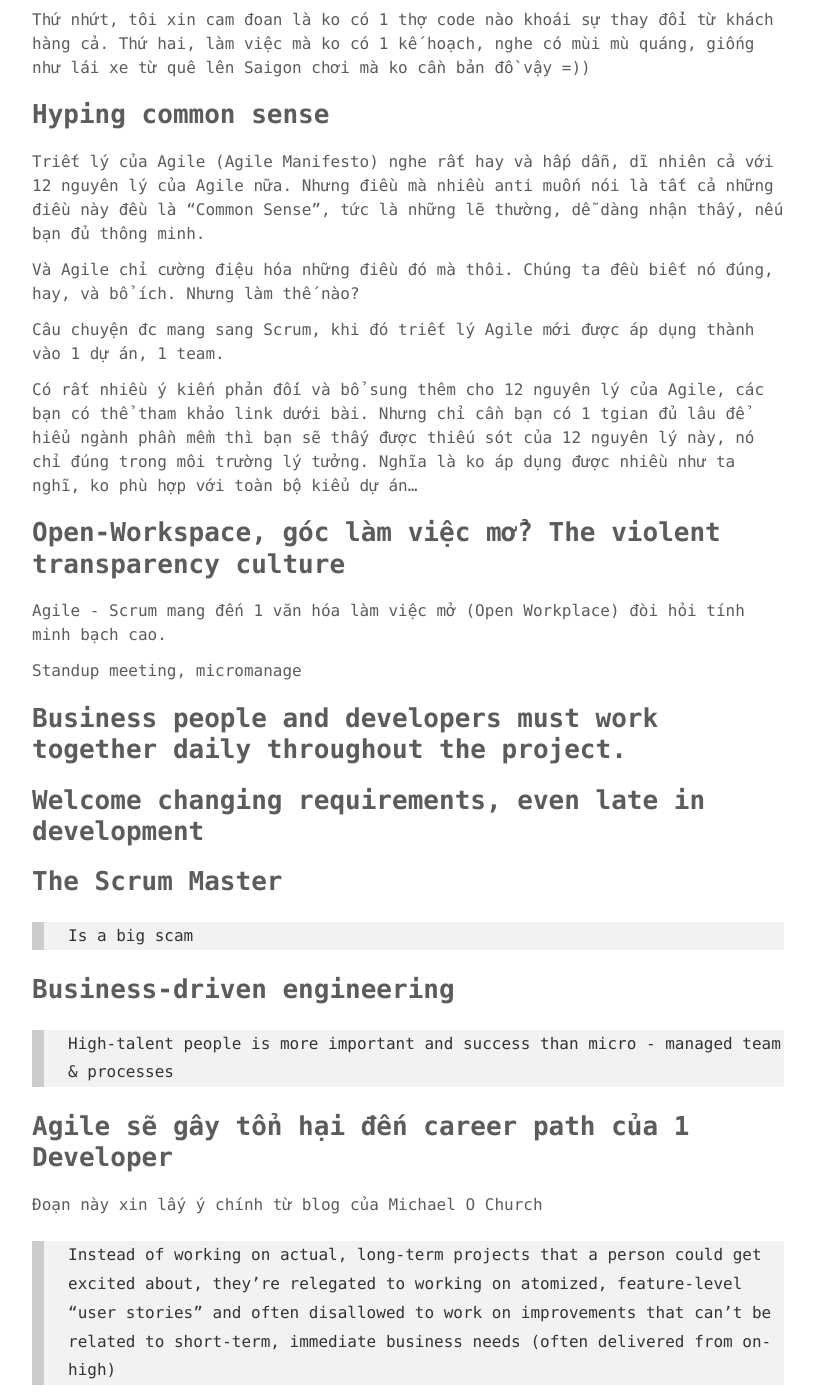
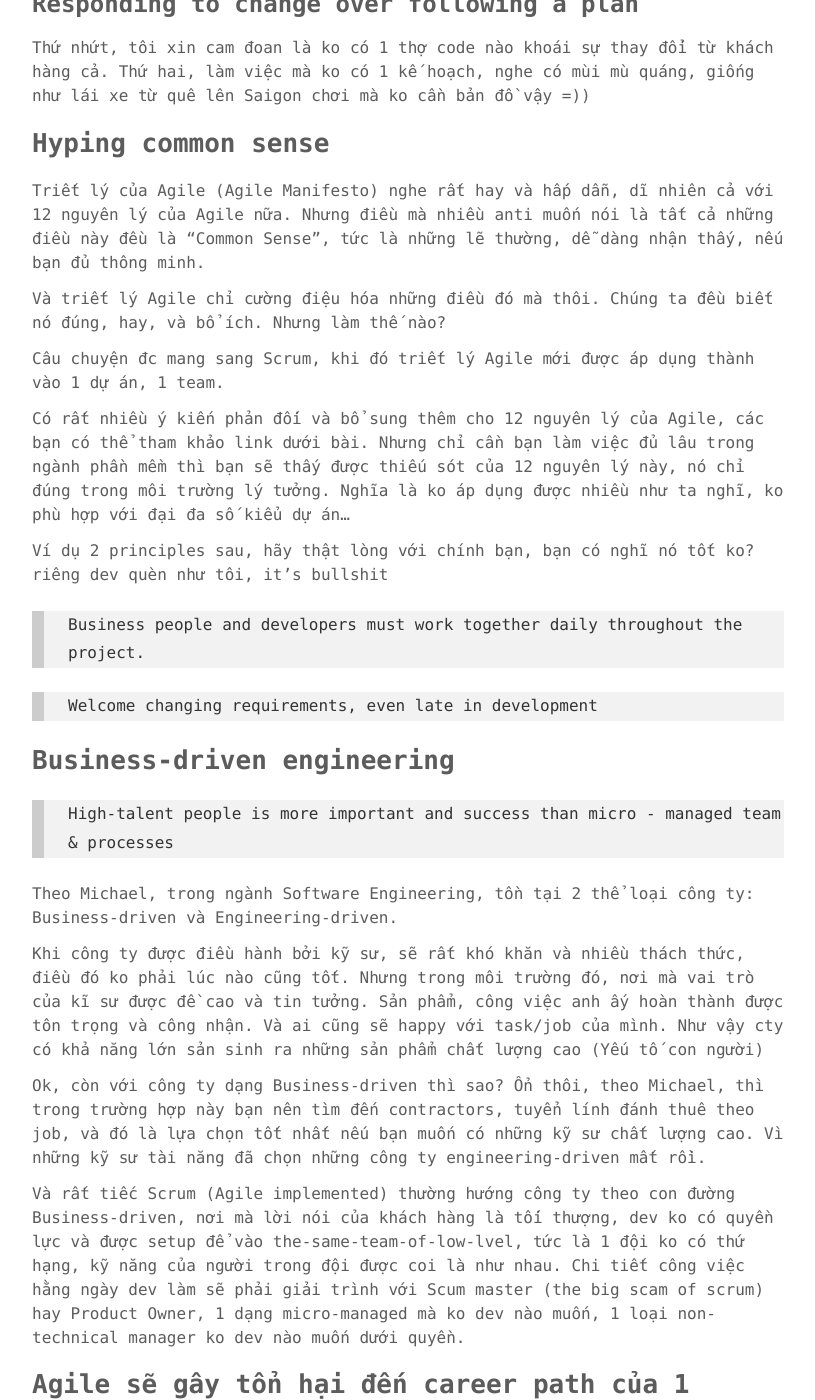
Before and after one commit to phuoc-thanh/phuoc-thanh.github.io, a Jekyll site: the page built from _posts/2017-04-17-agile-a-risky-adventure.md, in a window 1280 px wide and 1400 px high, scrolled down 2352 px. Shown: the whole window, without its empty margins (232-1047 px from the left). Built offline with Jekyll 4.4.1, drawn with Linux system fonts in a browser that asks for light colours; comment, search, counter and statistics services are not loaded; some of the changed text lies outside the part shown.

Commit message:
add a post of hashtable, add a section for agile post

```diff
--- a/_posts/2017-04-17-agile-a-risky-adventure.md
+++ b/_posts/2017-04-17-agile-a-risky-adventure.md
@@ -6,7 +6,7 @@ description: "Agile - Một chuyến phiêu lưu đầy rủi ro"
 keywords: "agile, scrum, disease, evil, methodology"
 ---
 
-### [Đây là 1 bài viết rất dài và chưa hoàn thành !]
+### [Tổng hợp, biên dịch từ nhiều nguồn, có diễn giải theo ý kiến riêng]
 
 # Agile - Một chuyến phiêu lưu đầy rủi ro
 
@@ -14,7 +14,7 @@ Cho tới nay, 2017. Agile nói chung (bao gồm cả Scrum) đã trở thành 1
 
 Tập đoàn đa quốc gia với mọi thứ đang trong khuôn khổ vận hành trơn tru bỗng 1 ngày đòi đổi mới với qui trình "Agile".
 Công ty lớn, trung bình sau khi quá mệt mỏi với CMMI đã được 1 vài anh gạo cội rỉ tai về "Scrum".
-Nhóm khởi nghiệp năng động, đầy hoài bão,, tất nhiên không thể bỏ qua "Agile" hay XP Programming.
+Nhóm khởi nghiệp năng động, đầy hoài bão, tất nhiên không thể bỏ qua "Agile" hay XP Programming.
 Khách hàng cấp tiến, trong buổi hợp mời thầu, cũng hỏi cả nhà thầu: "Anh nghĩ như thế nào về Agile vs Traditional".
 
 Và những nơi đang áp dụng Agile vào quá trình sản xuất phần mềm, thật sự những con người ở đó đang tham gia vào 1 chuyến phiêu lưu đầy rủi ro.
@@ -43,8 +43,8 @@ Như vậy, cơ bản nó ko mang lại lợi ích gì nhiều.
 
 ### Customer collaboration over contract negotiation
 Okay, đồng ý nhưng như trên, trong 1 số trường hợp, nó không mang lại lợi ích thực sự.
-Kinh nghiệm cá nhân thì cái việc "Customer collaboration" thực sự là 1 thảm họa của dev. Đôi khi 1 task đơn giản, bạn phải bỏ tận 6h chỉ để get confirm từ customer, sau đó dev 2h. Vui he.
-Chưa kể là khi được đà custom, change mà ko có evidence, contract, cực kỳ rủi ro và nó xảy ra cũng thường xuyên lắm :))
+Kinh nghiệm cá nhân thì cái việc "Customer collaboration" thực sự là 1 thảm họa của dev. Đôi khi 1 task đơn giản, bạn phải bỏ tận 6h chỉ để get confirm từ customer, sau đó dev 2h. Vui vẻ.
+Chưa kể là khi được đà custom, change mà ko có evidence, contract, aggrement thì cực kỳ rủi ro và nó xảy ra cũng thường xuyên lắm :))
 
 ### Responding to change over following a plan
 Thứ nhứt, tôi xin cam đoan là ko có 1 thợ code nào khoái sự thay đổi từ khách hàng cả.
@@ -55,29 +55,30 @@ Thứ hai, làm việc mà ko có 1 kế hoạch, nghe có mùi mù quáng, gi
 Triết lý của Agile (Agile Manifesto) nghe rất hay và hấp dẫn, dĩ nhiên cả với 12 nguyên lý của Agile nữa.
 Nhưng điều mà nhiều anti muốn nói là tất cả những điều này đều là "Common Sense", tức là những lẽ thường, dễ dàng nhận thấy, nếu bạn đủ thông minh.
 
-Và Agile chỉ cường điệu hóa những điều đó mà thôi. Chúng ta đều biết nó đúng, hay, và bổ ích. Nhưng làm thế nào?
+Và triết lý Agile chỉ cường điệu hóa những điều đó mà thôi. Chúng ta đều biết nó đúng, hay, và bổ ích. Nhưng làm thế nào?
 
 Câu chuyện đc mang sang Scrum, khi đó triết lý Agile mới được áp dụng thành vào 1 dự án, 1 team.
 
-Có rất nhiều ý kiến phản đối và bổ sung thêm cho 12 nguyên lý của Agile, các bạn có thể tham khảo link dưới bài. Nhưng chỉ cần bạn có 1 tgian đủ lâu để hiểu ngành phần mềm thì bạn sẽ thấy được thiếu sót của 12 nguyên lý này, nó chỉ đúng trong môi trường lý tưởng. Nghĩa là ko áp dụng được nhiều như ta nghĩ, ko phù hợp với toàn bộ kiểu dự án...
+Có rất nhiều ý kiến phản đối và bổ sung thêm cho 12 nguyên lý của Agile, các bạn có thể tham khảo link dưới bài. Nhưng chỉ cần bạn làm việc đủ lâu trong ngành phần mềm thì bạn sẽ thấy được thiếu sót của 12 nguyên lý này, nó chỉ đúng trong môi trường lý tưởng. Nghĩa là ko áp dụng được nhiều như ta nghĩ, ko phù hợp với đại đa số kiểu dự án...
+
+Ví dụ 2 principles sau, hãy thật lòng với chính bạn, bạn có nghĩ nó tốt ko? riêng dev quèn như tôi, it's bullshit
+
+> Business people and developers must work together daily throughout the project.
+
+> Welcome changing requirements, even late in development
 
 
+## Business-driven engineering
 
-## Open-Workspace, góc làm việc mở? The violent transparency culture
+> High-talent people is more important and success than micro - managed team & processes
 
-Agile - Scrum mang đến 1 văn hóa làm việc mở (Open Workplace) đòi hỏi tính minh bạch cao.
+Theo Michael, trong ngành Software Engineering, tồn tại 2 thể loại công ty: Business-driven và Engineering-driven.
 
-Standup meeting, micromanage
+Khi công ty được điều hành bởi kỹ sư, sẽ rất khó khăn và nhiều thách thức, điều đó ko phải lúc nào cũng tốt. Nhưng trong môi trường đó, nơi mà vai trò của kĩ sư được đề cao và tin tưởng. Sản phẩm, công việc anh ấy hoàn thành được tôn trọng và công nhận. Và ai cũng sẽ happy với task/job của mình. Như vậy cty có khả năng lớn sản sinh ra những sản phẩm chất lượng cao (Yếu tố con người)
 
-## Business people and developers must work together daily throughout the project.
+Ok, còn với công ty dạng Business-driven thì sao? Ổn thôi, theo Michael, thì trong trường hợp này bạn nên tìm đến contractors, tuyển lính đánh thuê theo job, và đó là lựa chọn tốt nhất nếu bạn muốn có những kỹ sư chất lượng cao. Vì những kỹ sư tài năng đã chọn những công ty engineering-driven mất rồi.
 
-## Welcome changing requirements, even late in development
-
-## The Scrum Master
-> Is a big scam
-
-## Business-driven engineering
-> High-talent people is more important and success than micro - managed team & processes
+Và rất tiếc Scrum (Agile implemented) thường hướng công ty theo con đường Business-driven, nơi mà lời nói của khách hàng là tối thượng, dev ko có quyền lực và được setup để vào the-same-team-of-low-lvel, tức là 1 đội ko có thứ hạng, kỹ năng của người trong đội được coi là như nhau. Chi tiết công việc hằng ngày dev làm sẽ phải giải trình với Scum master (the big scam of scrum) hay Product Owner, 1 dạng micro-managed mà ko dev nào muốn, 1 loại non-technical manager ko dev nào muốn dưới quyền.
 
 ## Agile sẽ gây tổn hại đến career path của 1 Developer
 Đoạn này xin lấy ý chính từ blog của Michael O Church
```
Also changed, not shown: other parts of _posts/2017-04-17-agile-a-risky-adventure.md (+1 -1 lines), _posts/2018-01-08-hash-table-mean.md (added, +43 -0 lines).
